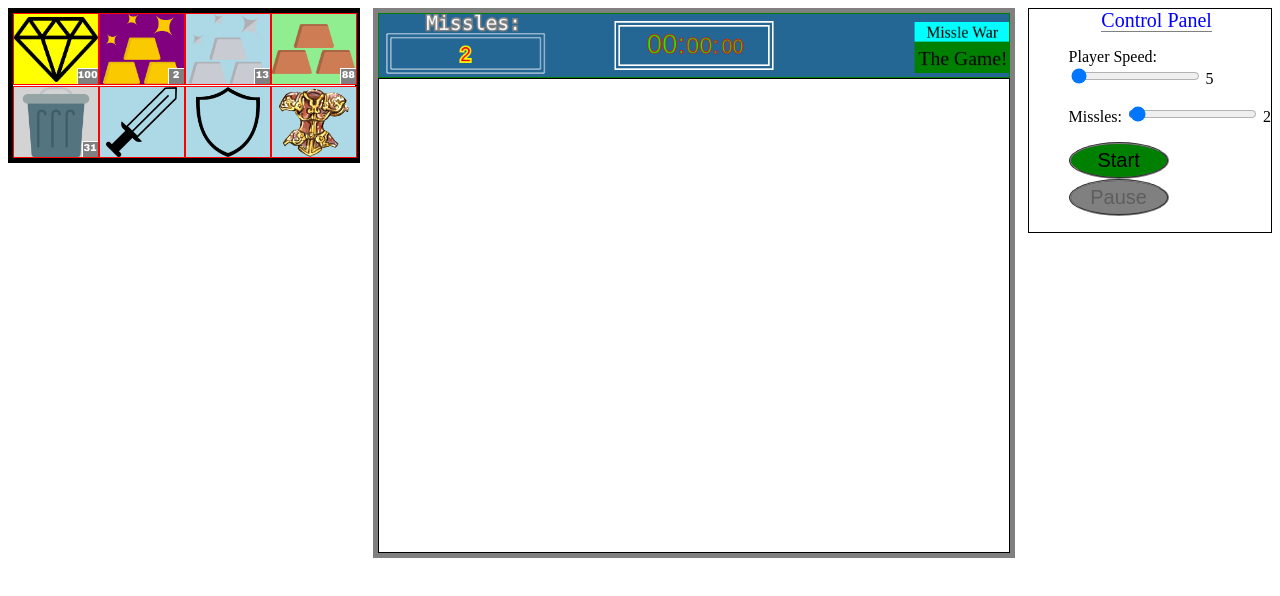
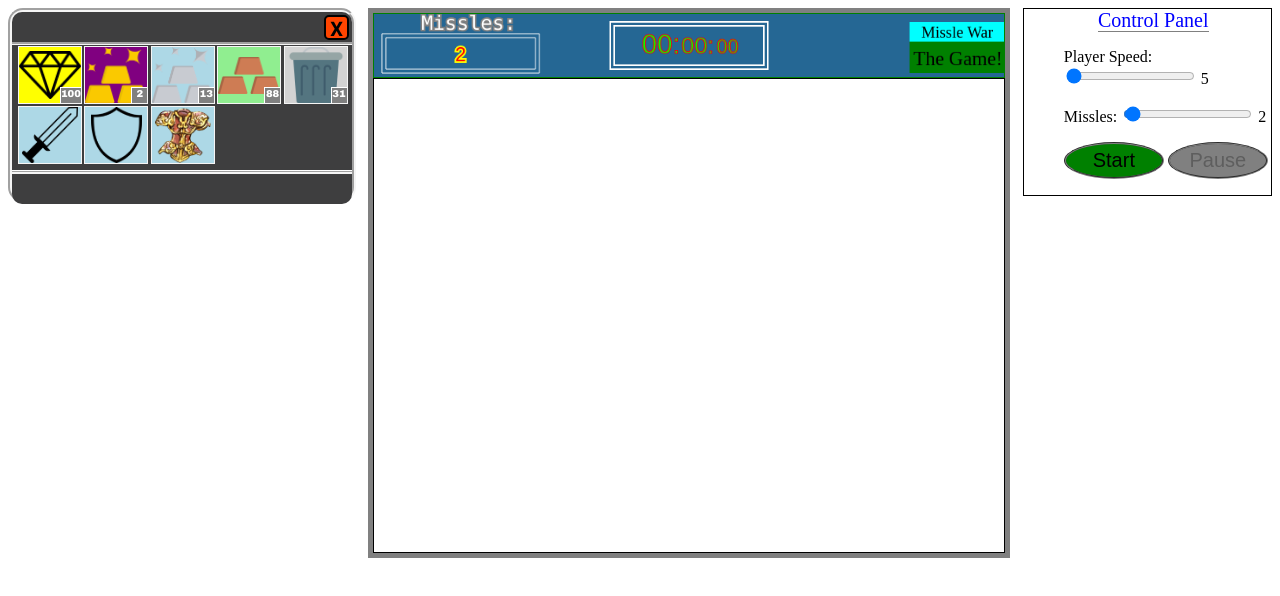
Before and after one commit to DoItReal/WebDevProjects, a plain HTML site: page Missle Game/index.html in a window 1280 px wide. Drawn offline with Linux system fonts and the light colour scheme.

Commit message:
inventory visual update

```diff
--- a/Missle Game/index.html
+++ b/Missle Game/index.html
@@ -12,7 +12,7 @@
     <script src="js/tools.js"></script>
     <script src="js/script.js"></script>
     <link rel="stylesheet" href="style.css">
-
+    <link href="https://fonts.googleapis.com/css2?family=Roboto:wght@400;700&display=swap" rel="stylesheet">
     <title>My Anime</title>
 </head>
 
@@ -51,8 +51,8 @@
         <div id="divGameControls">
             <ul>
                 <li>
-                    <button id="startStopButton"></button>
-                    <button id="pauseResumeButton" disabled="true"></button>
+                    <button id="startStopButton" class="buttons"></button>
+                    <button id="pauseResumeButton" class="buttons" disabled="true"></button>
                 </li>
             </ul>
         </div>
--- a/Missle Game/js/script.js
+++ b/Missle Game/js/script.js
@@ -244,10 +244,23 @@ function define_controlPanel() {
     PauseResumeButton = document.querySelector("#pauseResumeButton");
 }
 
-var divInventory;
+var divInventory,divHeader,divContent,divFooter;
 //initializing inventory
 function define_inventoryPanel() {
     divInventory = document.querySelector('#divInventory');
+    divHeader = document.createElement('div');
+    divHeader.classList.add('invHeader');
+    divButton = document.createElement('button');
+    divButton.id = 'Xbutton';
+    divButton.innerHTML = 'X';
+    divHeader.appendChild(divButton);
+    divInventory.appendChild(divHeader);
+    divContent = document.createElement('div');
+    divContent.classList.add('invContent');
+    divInventory.appendChild(divContent);
+    divFooter = document.createElement('div');
+    divFooter.classList.add('invFooter');
+    divInventory.appendChild(divFooter);
 
 
     for (i = 0; i < player1.inventory.size; i++) {
@@ -255,7 +268,7 @@ function define_inventoryPanel() {
 
         divItem = setItemDivAttributes(divItem, player1.inventory.get_item_OBJ(i), i);
 
-        divInventory.appendChild(divItem);
+        divContent.appendChild(divItem);
     }
 }
 
--- a/Missle Game/style.css
+++ b/Missle Game/style.css
@@ -51,7 +51,7 @@ canvas{
     padding:0;
 }
 
-button {
+.buttons {
     border-radius: 50%;
     border: 2px groove gray;
     font: 20px Arial;
@@ -62,23 +62,61 @@ button {
 #divInventory {
     flex: auto;
     display: grid;
-    grid-template-columns: repeat(4, 25% [col-start]);
+    grid-template-rows: 15% 70% 15%;
     gap: 0.5px;
+    border: 4px groove whitesmoke;
+    border-radius:15px;
+}
 
-    border: 5px solid black;
+.invHeader {
+    position:relative;
+    min-height: 30px;
+    border-bottom: 3px groove whitesmoke;
+    background-color: #3E3E3F;
+    border-top-left-radius:10px;
+    border-top-right-radius:10px;
+}
+#Xbutton {
+    position:absolute;
+    right:0px;
+    padding: 0;
+    margin:2.5px;
+    height: 25px;
+    width: 25px;
+    background-color: orangered;
+    font-size: 20px;
+    font-weight:bold;
+    font-family: 'Roboto', sans-serif;
+    text-align: center;
+    vertical-align: central;
+    border: 2px solid black;
+    border-radius:5px;
+}
+
+.invContent {
+    display: grid;
+    grid-template-columns: repeat(5, 20% [col-start]);
+    gap: 0.5px;
+    padding: 5px;
+    background-color: #3E3E3F;
+}
+.invFooter {
+    min-height: 30px;
+    border-top: 3px groove whitesmoke;
+    background-color:#3E3E3F;
+    border-bottom-left-radius:10px;
+    border-bottom-right-radius:10px;
 }
 
 .divItem {
-    position:relative;
-
-    border: 1px solid red;
-    min-width:70px;
-    min-height:70px;
-
+    position: relative;
+    border: 0.01px solid whitesmoke;
+    min-width:50px;
+    min-height: 50px;
+    margin: 1px;
     background-size: contain;
     background-repeat: no-repeat;
     background-position: center center;
-
 }
 .itemValue {
     position: absolute;
```
